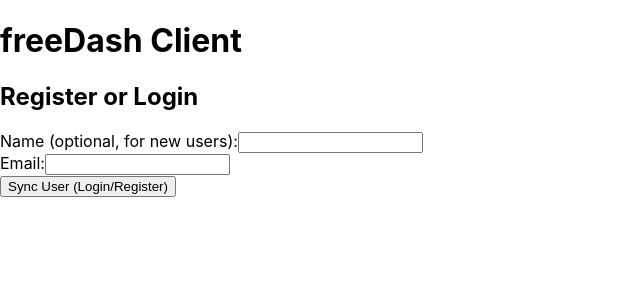
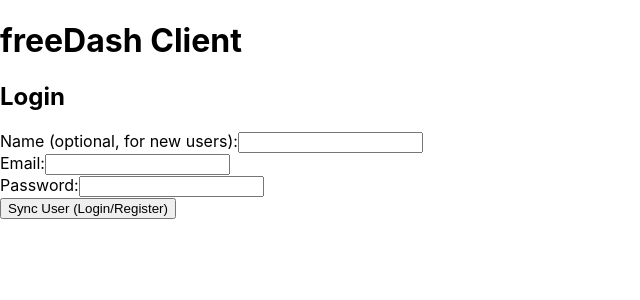
Before and after one commit to 5p1d32-m4n/freeDash, a React (Create React App) app in the folder packages/client/: page / in a window 1280 px wide. Shown: the top 300 px of the page, without its empty margins (0-640 px from the left). Built offline with nearby package versions, Linux system fonts and the light colour scheme.

Commit message:
authpage first implementation.

```diff
--- a/packages/client/src/pages/Auth/AuthPage.tsx
+++ b/packages/client/src/pages/Auth/AuthPage.tsx
@@ -19,7 +19,7 @@ interface SafeUser{
     preferences: UserPreferences | null;
 }
 
-interface ApiReponse{
+interface ApiResponse{
     user: SafeUser;
     token: string;
     isNewUser: boolean;
@@ -29,8 +29,19 @@ function AuthPage(){
     const [email, setEmail] = useState('');
     const [password, setPassword] = useState('');
     const [name, setName] = useState('');
-    const [response, setResponse] = useState<ApiReponse | null>(null);
+    const [isLoginMode, setIsLoginMode] = useState(true);
+    const [response, setResponse] = useState<ApiResponse | null>(null);
     const [error, setError] = useState('');
+
+    const toggleMode = () => {
+        setIsLoginMode(prevMode => !prevMode);
+        //Reset fields and errors on mode change.
+        setEmail('');
+        setPassword('');
+        setName('');
+        setError('');
+        setResponse(null);
+    }
 
     const handleSubmit = async (e: React.FormEvent<HTMLFormElement>) => {
         e.preventDefault();
@@ -55,7 +66,7 @@ function AuthPage(){
                 throw new Error(data.error);
             }
 
-            setResponse(data as ApiReponse);
+            setResponse(data as ApiResponse);
         } catch (err:any) {
             setError(err.message);
             console.error('Sync error: ', err);
@@ -63,7 +74,7 @@ function AuthPage(){
     }
     return(
         <div>
-            <h2>Register or Login</h2>
+            <h2>{isLoginMode ? 'Login': 'Register'}</h2>
             <form onSubmit={handleSubmit}>
                 <div>
                     <label htmlFor="">Name (optional, for new users):</label>
@@ -72,6 +83,10 @@ function AuthPage(){
                 <div>
                     <label htmlFor="">Email:</label>
                     <input type="email" value={email} onChange={(e) => setEmail(e.target.value)} required />
+                </div>
+                <div>
+                    <label >Password:</label>
+                    <input type="password" value={password} onChange={(e) => setPassword(e.target.value)} required />
                 </div>
                 <button type="submit">Sync User (Login/Register)</button>
             </form>
```
